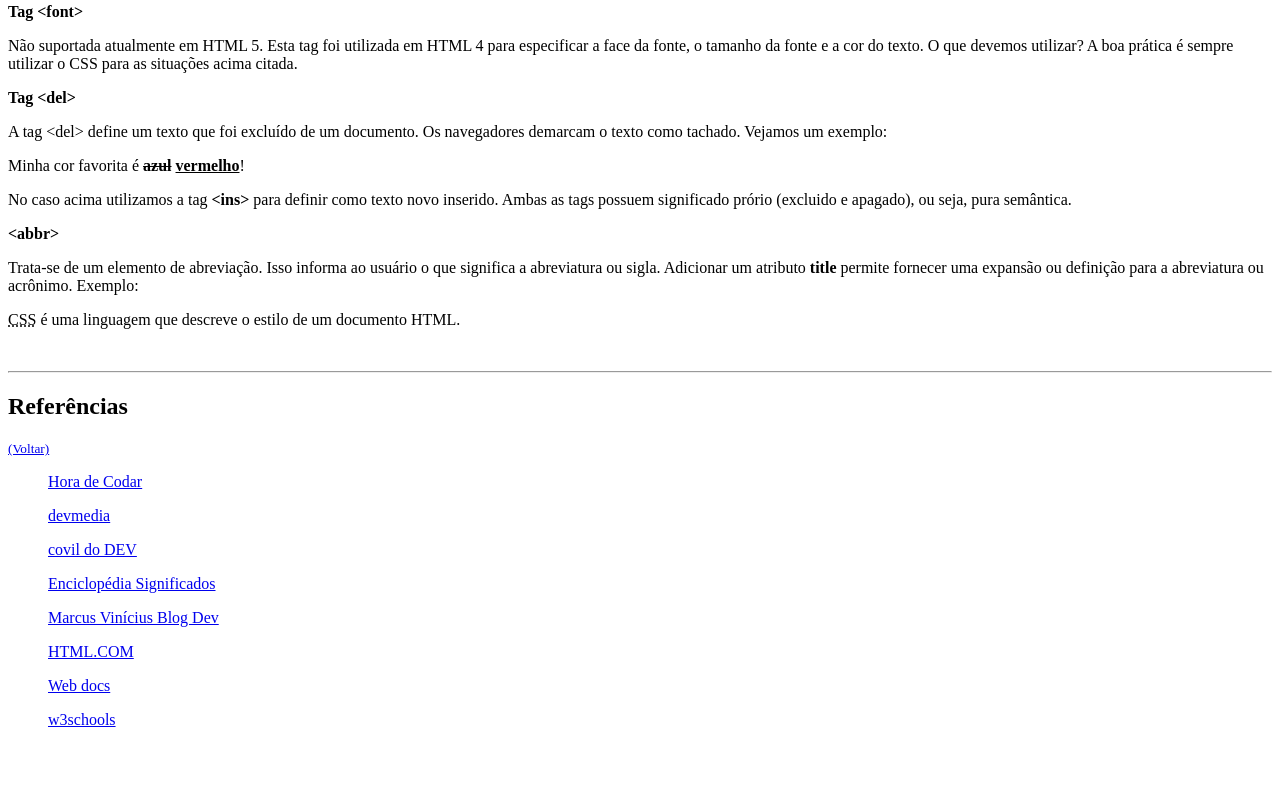
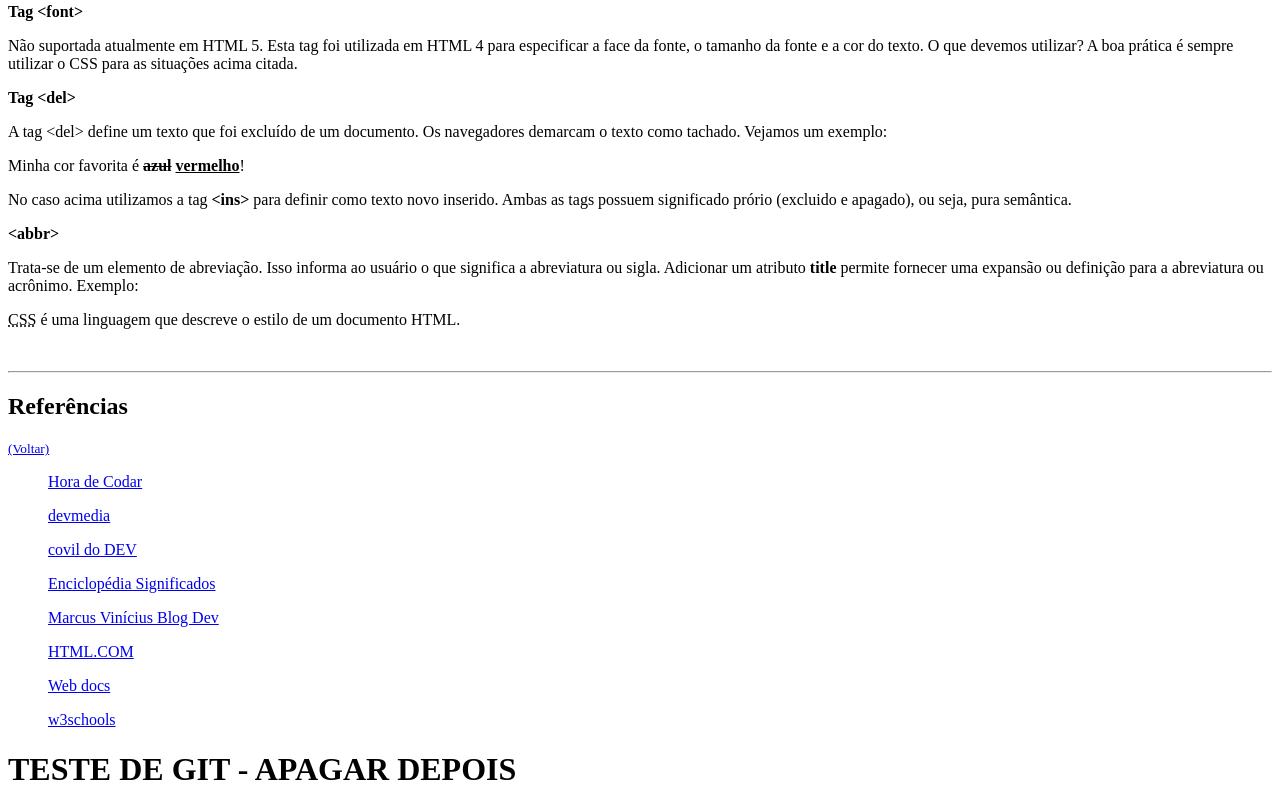
Before and after one commit to l0l0MAU/Desafios-HTML-DIO, a plain HTML site: page Desafio_01-HTML/index.html in a window 1280 px wide. Shown: the part 2440-3249 px from the top of the page. Before the commit the page ends 3185 px from the top, so only its background shows below. Drawn offline with Linux system fonts and the light colour scheme.

Commit message:
Outro teste git

```diff
--- a/Desafio_01-HTML/index.html
+++ b/Desafio_01-HTML/index.html
@@ -129,5 +129,6 @@
         <blockquote><a href="https://html.com/">HTML.COM</a></blockquote>
         <blockquote><a href="https://developer.mozilla.org/pt-BR/docs/Web/HTML/Element/a">Web docs</a></blockquote>
         <blockquote><a href="https://www.w3schools.com/TAGS/">w3schools</a></blockquote>
+        <h1>TESTE DE GIT - APAGAR DEPOIS</h1>
     </body>
 </html>
```
